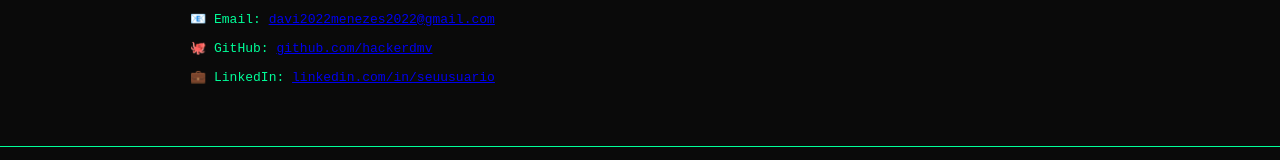
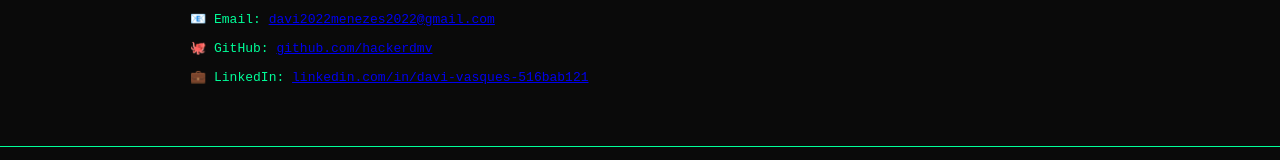
Before and after one commit to hackerdmv/hackerdmv.github.io, a plain HTML site: page index.html in a window 1280 px wide. Shown: the part 943-1103 px from the top of the page. Drawn offline with Linux system fonts and the light colour scheme.

Commit message:
Update index.html

```diff
--- a/index.html
+++ b/index.html
@@ -97,7 +97,7 @@
     <h2>Contato</h2>
     <p>📧 Email: <a href="mailto:davi2022menezes2022@gmail.com">davi2022menezes2022@gmail.com</a></p>
     <p>🐙 GitHub: <a href="https://github.com/hackerdmv" target="_blank">github.com/hackerdmv</a></p>
-    <p>💼 LinkedIn: <a href="#" target="_blank">linkedin.com/in/seuusuario</a></p>
+    <p>💼 LinkedIn: <a href="https://www.linkedin.com/in/davi-vasques-516bab121" target="_blank">linkedin.com/in/davi-vasques-516bab121</a></p>
   </section>
 
   <footer>
```
